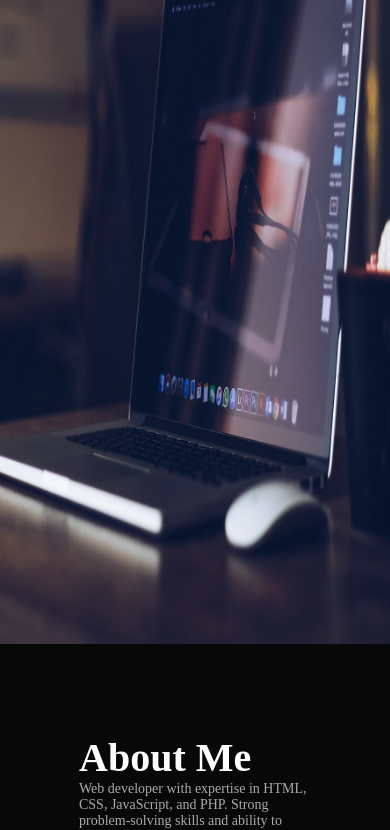
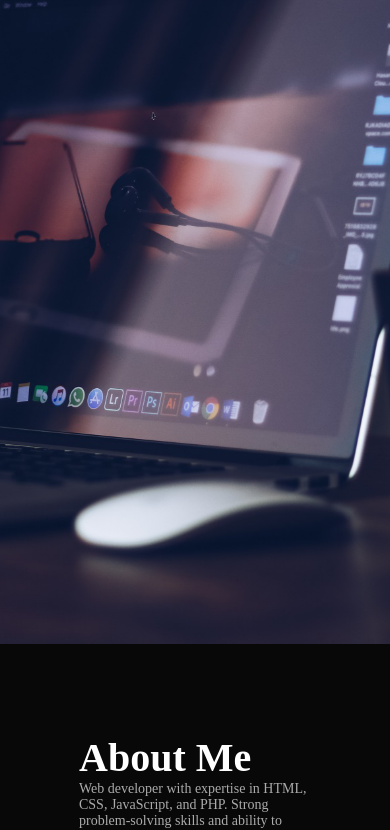
Before and after one commit to utsav972/portfolio_resume.github.io, a plain HTML site: page index.html in a window 390 px wide. Shown: the part 200-1030 px from the top of the page. Drawn offline with Linux system fonts and the light colour scheme.

Commit message:
Update style.css

```diff
--- a/style.css
+++ b/style.css
@@ -311,7 +311,7 @@ nav .fas{
 
 @media only screen and (max-width: 600px){
     #header{
-        background-image: url(images/phonebackground.png);
+        background-image: url(images/phone-background2.png);
     }
     .header-text h1{
         font-size: 30px;
```
